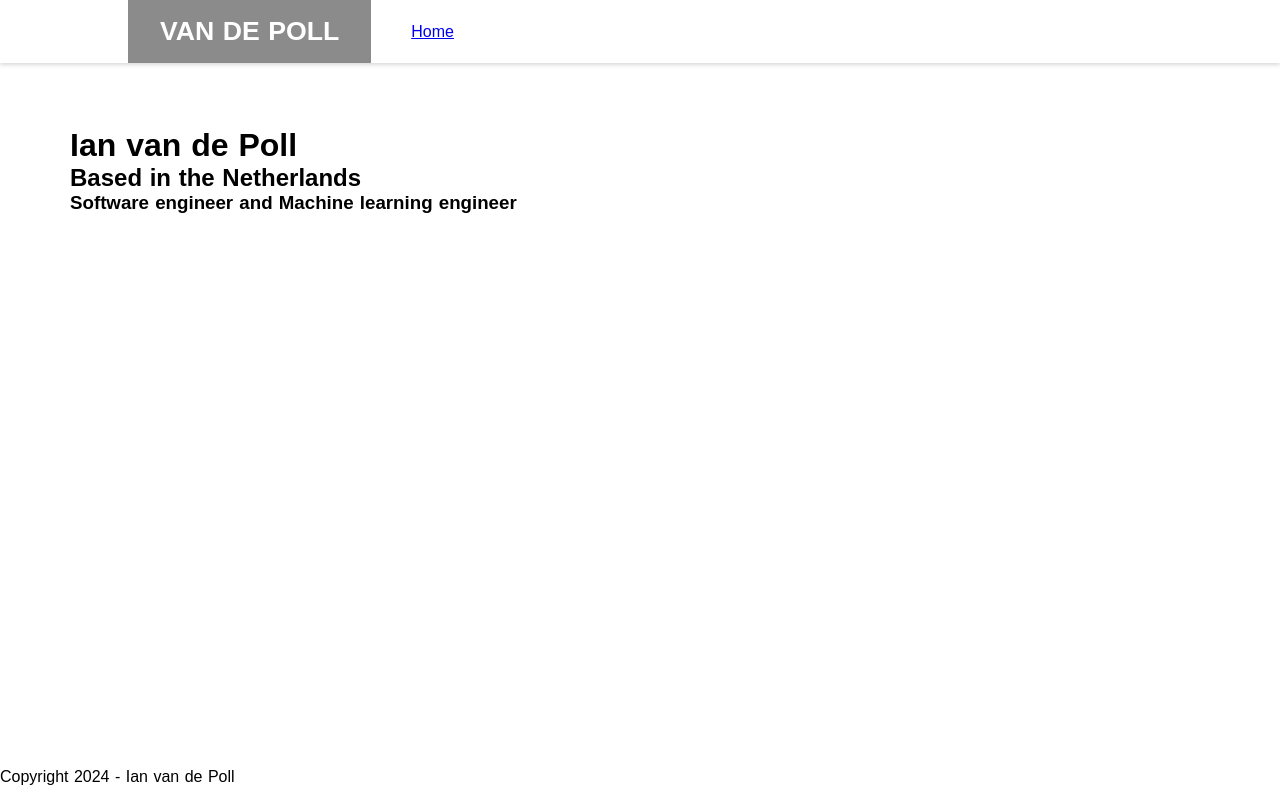
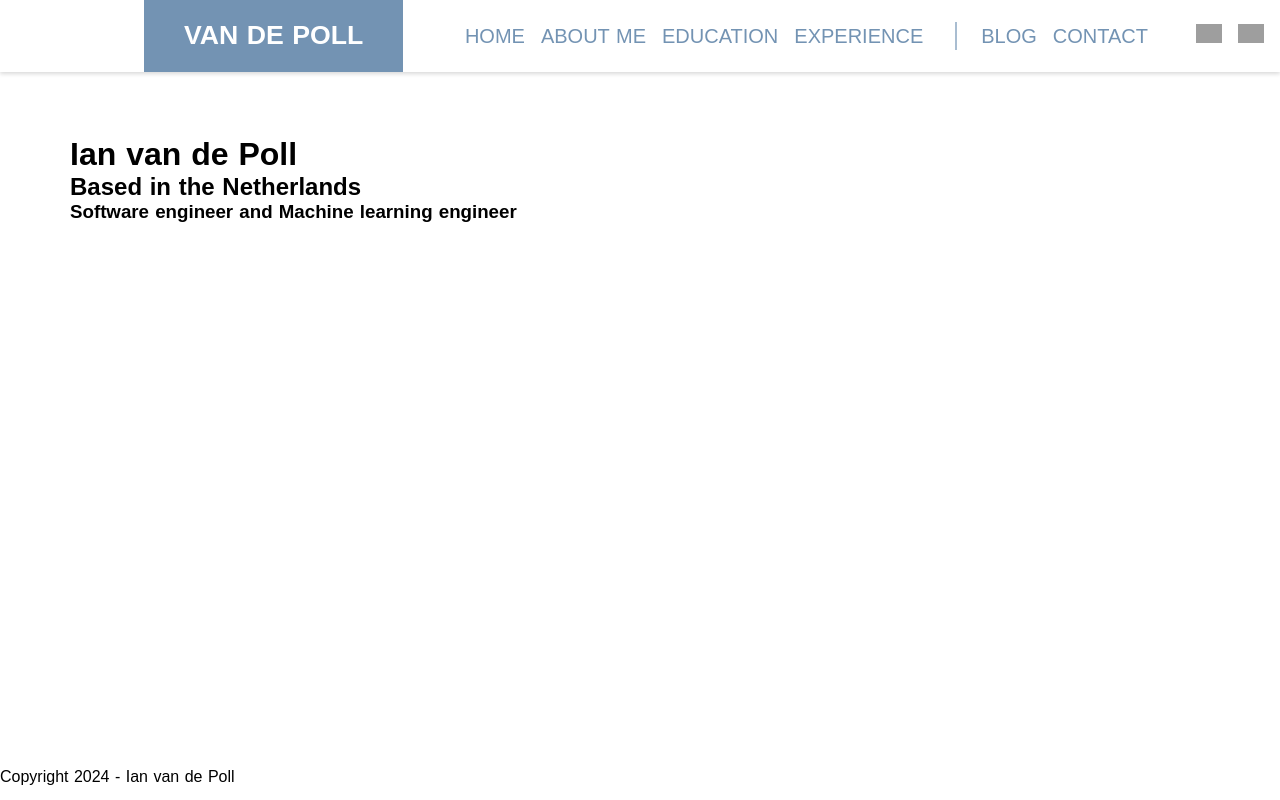
Before and after one commit to tragamota/ianvandepoll.nl, a Nuxt app: page / in a window 1280 px wide. Built offline with nearby package versions, Linux system fonts and the light colour scheme; grey boxes are pictures that could not be loaded.

Commit message:
Added overall layout of header

```diff
--- a/components/Header.vue
+++ b/components/Header.vue
@@ -2,15 +2,57 @@ import type { NuxtLink } from '#build/components';
 <template>
   <header class="header">
     <div class="header-container">
+      <div class="header-menu">
+        <img class="header-menu-icon" src="~/assets/images/menu-icon.svg">
+      </div>
+
       <NuxtLink to="/" class="header-logo">
         <span>Van de Poll</span>
       </NuxtLink>
 
       <div class="header-routes">
-        <ul>
-          <NuxtLink to="/"> Home </NuxtLink>
+        <ul class="header-list">
+          <li class="header-item">
+            <NuxtLink to="/">Home</NuxtLink>
+          </li>
+          <li class="header-item">
+            <NuxtLink to="/about">About me</NuxtLink>
+          </li>
+          <li class="header-item">
+            <NuxtLink to="/education">Education</NuxtLink>
+          </li>
+          <li class="header-item">
+            <NuxtLink to="/experience">Experience</NuxtLink>
+          </li>
+        </ul>
+
+        <div class="header-divider"></div>
+
+        <ul class="header-list">
+          <li class="header-item">
+            <NuxtLink to="/blog">Blog</NuxtLink>
+          </li>
+          <li class="header-item">
+            <NuxtLink to="/contact">Contact</NuxtLink>
+          </li>
         </ul>
       </div>
+
+      <ul class="header-socials">
+        <li class="header-item">
+          <a
+            href="https://www.linkedin.com/in/ian-v-a64845158/"
+            target="_blank"
+          >
+            <img class="header-icon" src="~/assets/images/linkedin-icon.png" />
+          </a>
+        </li>
+        <li class="header-item">
+          <a href="https://github.com/tragamota" target="_blank">
+            <img class="header-icon" src="~/assets/images/github-icon.svg" />
+          </a>
+        </li>
+      </ul>
     </div>
   </header>
 </template>
@@ -38,7 +80,25 @@ import type { NuxtLink } from '#build/components';
   flex-direction: row;
 
   width: 100%;
-  min-height: 3rem;
+  height: 4.5rem;
+}
+
+.header-menu {
+  display: block;
+  position: relative;
+
+  margin-left: 1rem;
+}
+
+.header-menu-icon {
+  display: none;
+  position: relative;
+
+  visibility: collapse;
+
+  width: 38px;
+
+  color:#627d97;
 }
 
 .header-logo {
@@ -48,11 +108,13 @@ import type { NuxtLink } from '#build/components';
   height: 100%;
 
   margin-left: 10%;
-  padding: 1rem 2rem 1rem 2rem;
+  margin-right: 2rem;
+  padding: 1.25rem 2.5rem 1.25rem 2.5rem;
 
   text-decoration: none;
+  text-wrap: nowrap;
 
-  background: #8b8b8b;
+  background: #7393b3;
 }
 
 .header-logo > span {
@@ -65,9 +127,84 @@ import type { NuxtLink } from '#build/components';
 }
 
 .header-routes {
+  display: flex;
+  position: relative;
+
+  width: 100%;
+  height: 100%;
+  padding-left: 1rem;
+  padding-right: 1.5rem;
+
+  justify-content: flex-end;
+  align-items: center;
+}
+
+.header-socials {
+  display: flex;
+  position: relative;
+
+  height: 100%;
+
+  align-items: center;
+
+  padding: 0;
+}
+
+.header-list {
   display: block;
   position: relative;
 
+  padding: 0 0.5rem 0 0.5rem;
+  margin: 0;
+
+  list-style: none;
+}
+
+.header-item {
+  display: inline-block;
+  position: relative;
+
+  margin-right: 1rem;
+}
+
+.header-item > a {
+  color: #7393b3;
+
+  text-decoration: none;
+  text-transform: uppercase;
+
+  font-size: 1.25rem;
+}
+
+.header-item > a:active {
+  color: #627d97;
+
+  text-decoration: underline;
+}
+
+.header-item > a:hover {
+  color: #627d97;
+
+  text-decoration: underline;
+}
+
+.header-icon {
+  display: inline-block;
+
+  width: 26px;
+}
+
+.header-divider {
+  display: inline-block;
+
+  height: 40%;
+
+  border-left: 2px solid #7393b39c;
+
+  margin: 0 1rem 0 0.5rem;
+}
+
+@media screen and (min-width: 1400px) {
 
 }
 </style>
```
